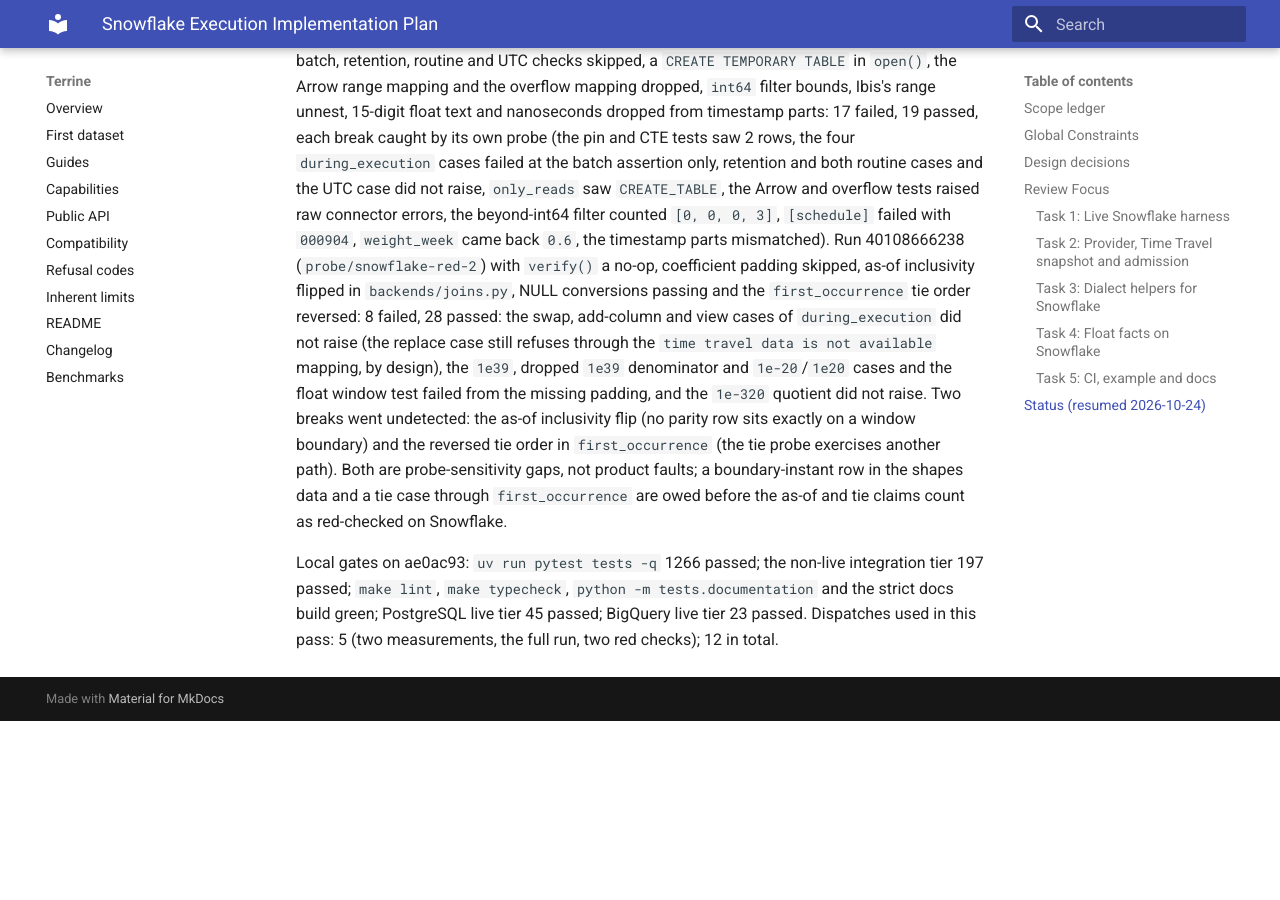
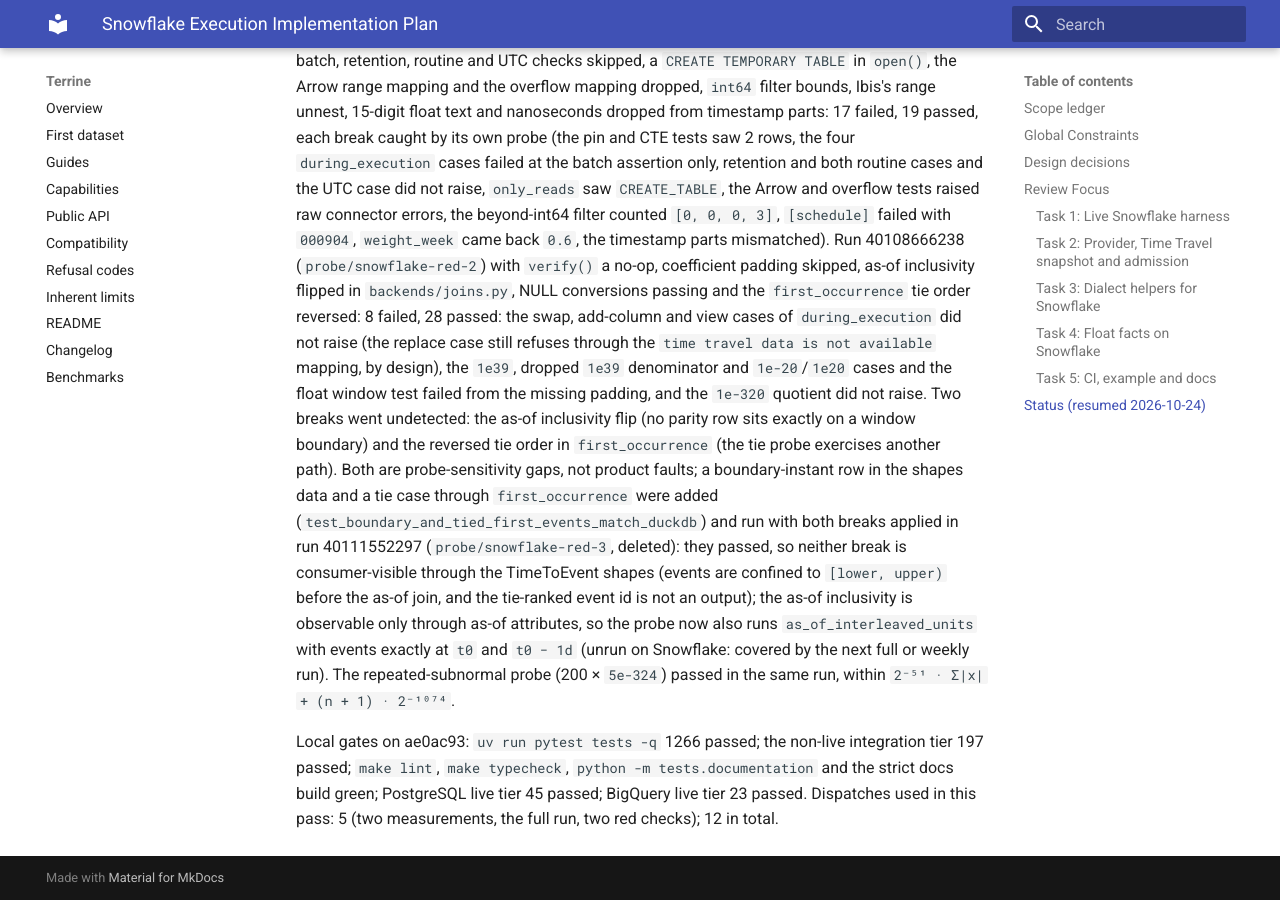
Before and after one commit to kylejcaron/terrine, an MkDocs documentation site: the page built from docs/superpowers/plans/2026-10-23-snowflake-execution.md, in a window 1280 px wide and 900 px high, scrolled down 7128 px. Built offline with MkDocs 1.6.1 and Material for MkDocs 9.7.7, drawn with Linux system fonts in a browser that asks for light colours; before the commit the page ends 7849 px from its top, so only the background shows below that.

Commit message:
test: probe as-of attribute boundaries on Snowflake; record red check 3

```diff
--- a/docs/superpowers/plans/2026-10-23-snowflake-execution.md
+++ b/docs/superpowers/plans/2026-10-23-snowflake-execution.md
@@ -187,8 +187,16 @@
 window boundary) and the reversed tie order in `first_occurrence` (the tie
 probe exercises another path). Both are probe-sensitivity gaps, not product
 faults; a boundary-instant row in the shapes data and a tie case through
-`first_occurrence` are owed before the as-of and tie claims count as
-red-checked on Snowflake.
+`first_occurrence` were added (`test_boundary_and_tied_first_events_match_duckdb`)
+and run with both breaks applied in run 40111552297 (`probe/snowflake-red-3`,
+deleted): they passed, so neither break is consumer-visible through the
+TimeToEvent shapes (events are confined to `[lower, upper)` before the as-of
+join, and the tie-ranked event id is not an output); the as-of inclusivity is
+observable only through as-of attributes, so the probe now also runs
+`as_of_interleaved_units` with events exactly at `t0` and `t0 − 1d` (unrun on
+Snowflake: covered by the next full or weekly run). The repeated-subnormal
+probe (200 × `5e-324`) passed in the same run, within
+`2⁻⁵¹ · Σ|x| + (n + 1) · 2⁻¹⁰⁷⁴`.
 
 Local gates on ae0ac93: `uv run pytest tests -q` 1266 passed; the non-live
 integration tier 197 passed; `make lint`, `make typecheck`,
```
Also changed, not shown: 1 other file.
